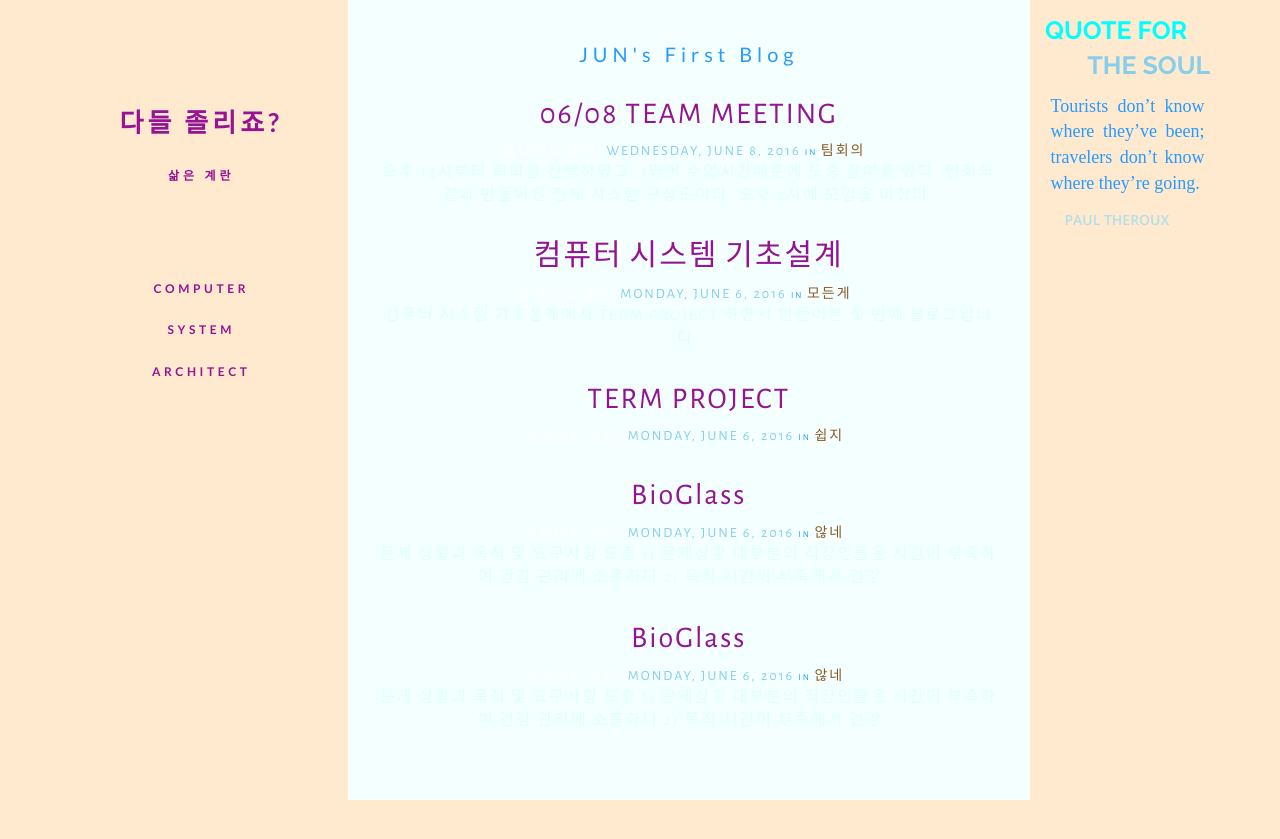
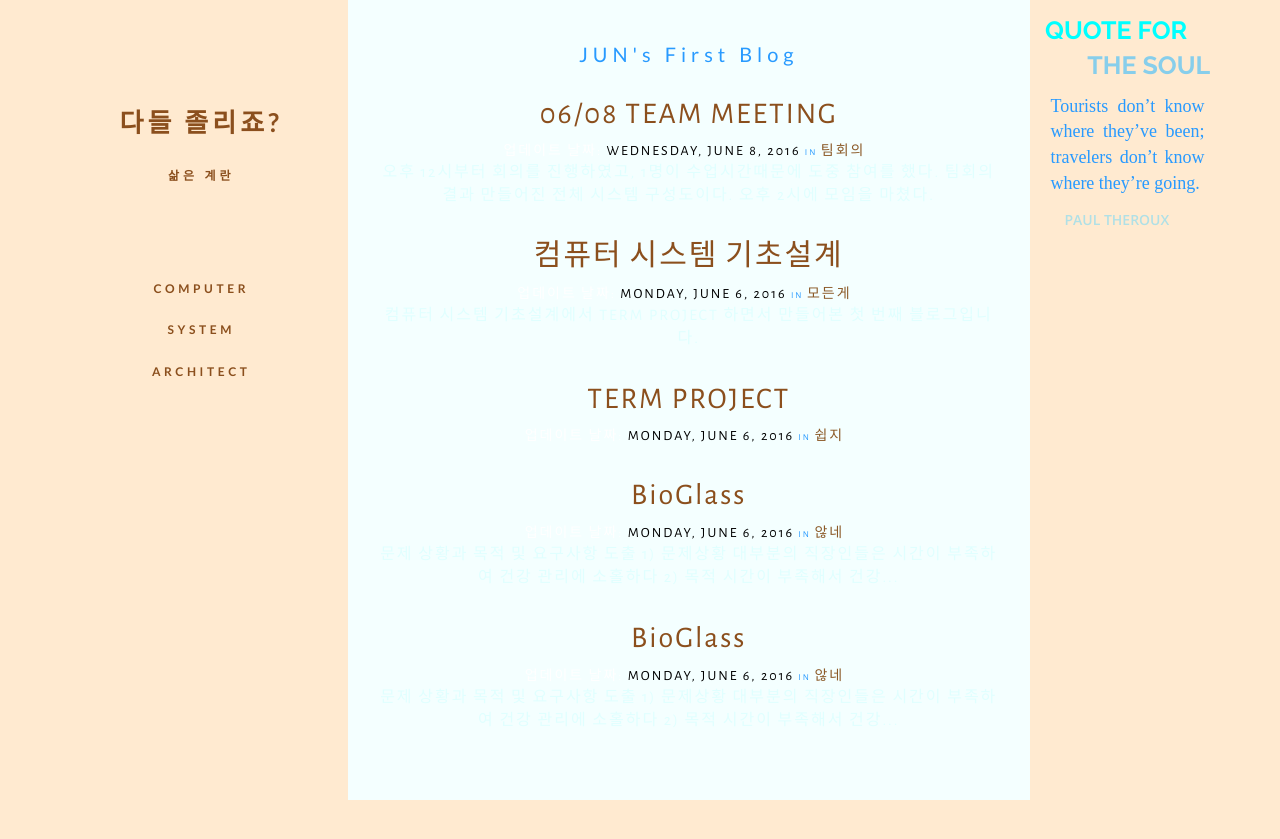
Before and after one commit to strawberryjamsea/trust1303.github.io-1, a Jekyll site: the page built from index.html, in a window 1280 px wide. Shown: the top 839 px of the page. Built offline with Jekyll 4.4.1, drawn with Linux system fonts in a browser that asks for light colours; nearby versions of some CDN libraries.

Commit message:
Update main.scss

```diff
--- a/css/main.scss
+++ b/css/main.scss
@@ -108,13 +108,13 @@
 }
 
 .post-title{
-  color: #289AFF;
+  color: #B94646;
   font-size: 30px;
   padding-bottom: 0.2em;
 
 }
 a{
-  color:#941494 !important;
+  color:#8B4F1D !important;
 
 }
 a:hover{
@@ -123,7 +123,7 @@
   border-bottom: 1px lightblue dotted;
 }
 .date-post{
-  color: skyblue;
+  color: black;
 font-size: 14px !important;
 text-transform: uppercase;
 }
```
